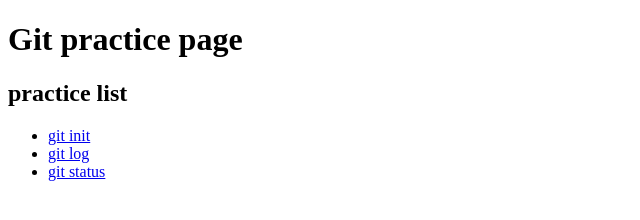
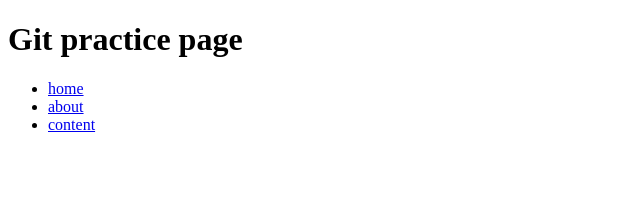
Before and after one commit to ssogle/git-practice, a plain HTML site: page index.html in a window 1280 px wide. Shown: the whole page, without its empty margins (0-640 px from the left). Drawn offline with Linux system fonts and the light colour scheme.

Commit message:
Index:m Nav Add

```diff
--- a/index.html
+++ b/index.html
@@ -7,13 +7,12 @@
 </head>
 <body>
     <h1>Git practice page</h1>
-    <article>
-        <h2>practice list</h2>
+    <nav>
         <ul>
-            <li><a href="#">git init</a></li>
-            <li><a href="#">git log</a></li>
-            <li><a href="#">git status</a></li>
+            <li><a href="#">home</a></li>
+            <li><a href="#">about</a></li>
+            <li><a href="#">content</a></li>
         </ul>
-    </article>
+    </nav>
 </body>
 </html>
```
